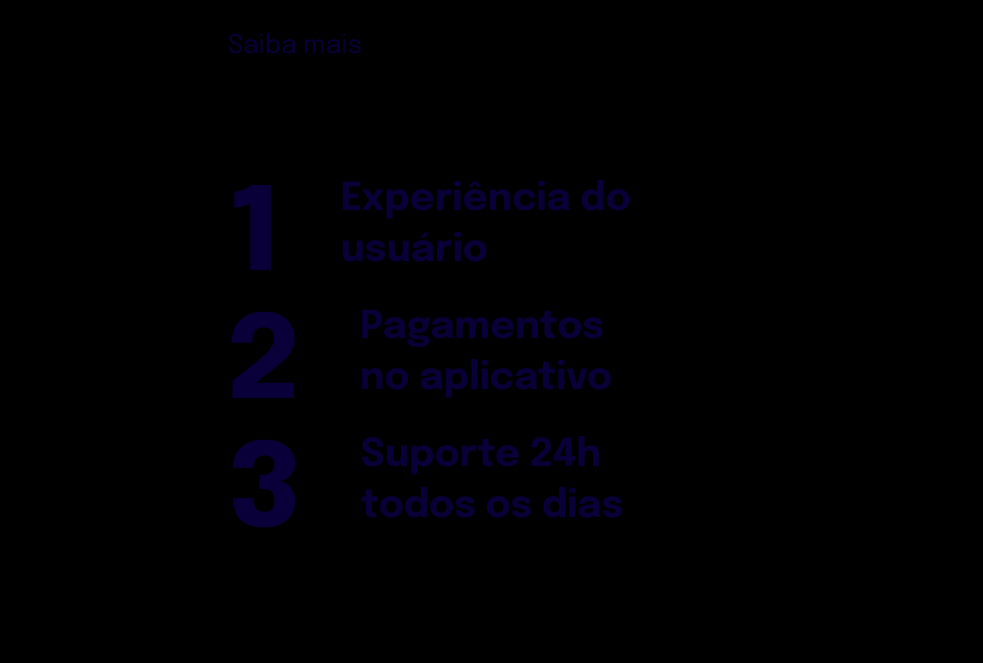
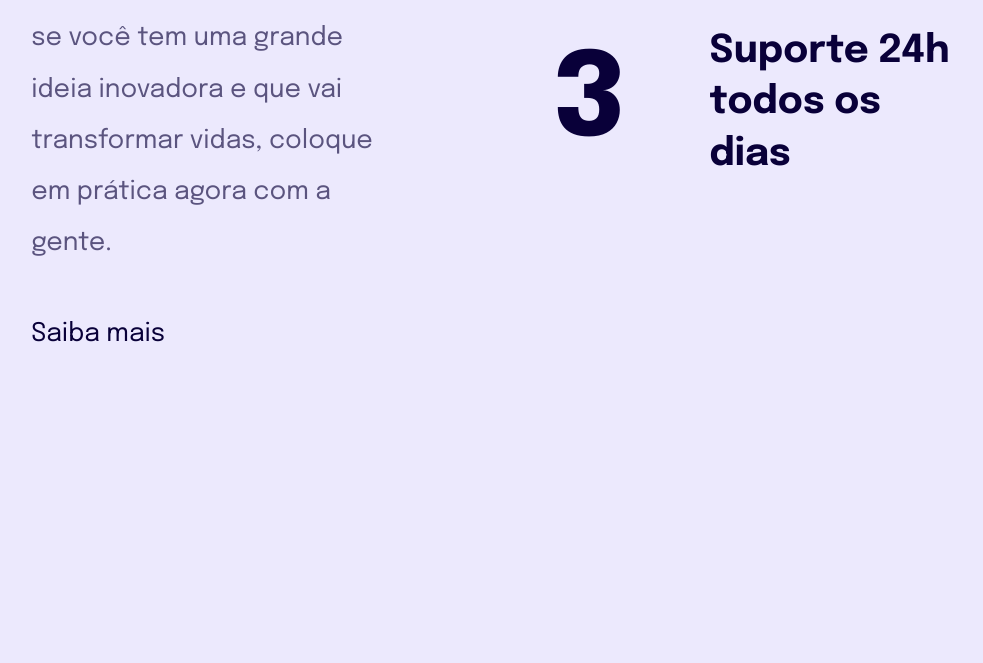
Before and after one commit to enjels/responsivo-desktop-Mobile, a plain HTML site: page index.html in a window 1280 px wide. Shown: the part 601-1264 px from the top of the page, without its empty margins (148-1131 px from the left). After the commit the page ends 1076 px from the top, so only its background shows below. Drawn offline with Linux system fonts and the light colour scheme.

Commit message:
responsividade terminada

```diff
--- a/index.html
+++ b/index.html
@@ -17,14 +17,16 @@
 
 <body>
     <main>
+        <div>
             <p>nosso trabalho</p>
             <h1>Fazemos projetos para mobile e Web</h1>
             <p>se você tem uma grande ideia inovadora e que vai
                 transformar vidas, coloque em prática agora com a gente.
             </p>
             <a href="#" target="_blank">Saiba mais</a>
+        </div>
         <ul>
-            <li><span>1</span>Experiência do usuário</li>
+            <li><span>1</span>Eperiência do usuário</li>
             <li><span>2</span>Pagamentos no aplicativo</li>
             <li><span>3</span>Suporte 24h todos os dias</li>
         </ul>
--- a/style.css
+++ b/style.css
@@ -74,6 +74,10 @@ h1{
     gap: 3.8rem;
  }
 
+ ul li + li{
+    margin-top: 3.2rem;
+}
+
  ul li span{
     font-weight: 800;
     font-size: 7.2rem;
@@ -83,8 +87,23 @@ h1{
 
 }
 /* media queries */
-@media (min-width:40em){
+@media (min-width:1020px){
     body{
-        background-color: black;
+        padding: 8rem;
     }
+    main{
+        max-width: 90%;
+        display: flex;
+        gap: 10rem;
+    }
+    main > div{
+        max-width: 484;
+    }
+
+    ul li{
+        max-width: 700px;
+        gap: 5.3rem;
+        align-items: center;
+    }
+
 }
```
Lines whose indentation alone changed are shown as unchanged.
